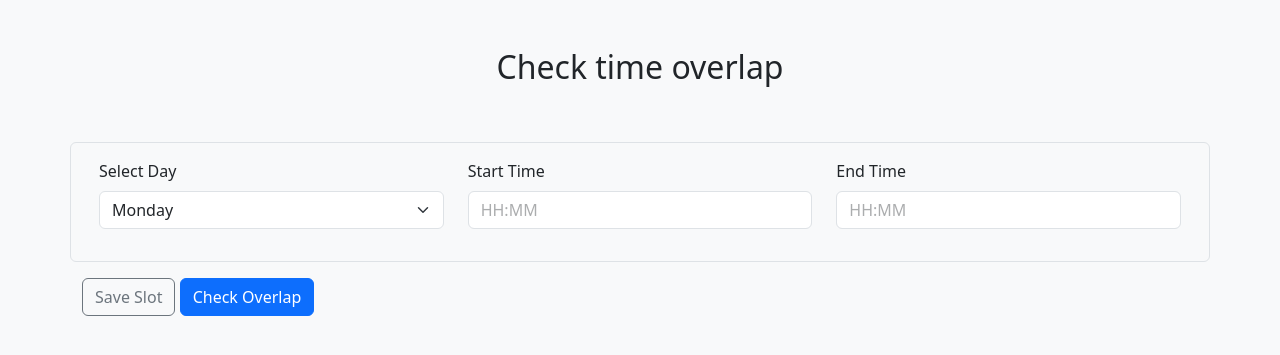
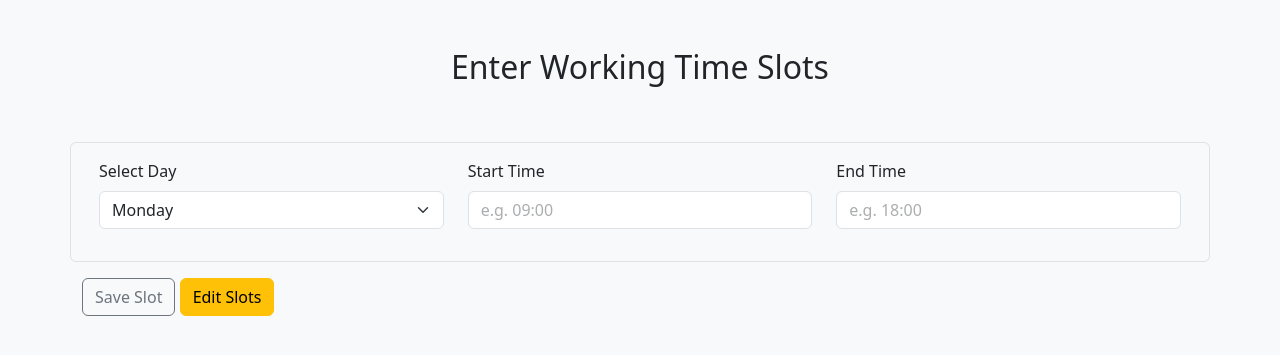
Before and after one commit to bozhko1z/Overlapping-Hours, a Django app: page / in a window 1280 px wide. Shown: the top 355 px of the page. Run offline with Django 5.2, Linux system fonts and the light colour scheme.

Commit message:
db started to recieve the inputs
attempting to configure formset properly, just saving progress

implemented formset for editing all time slots

along with that moved the overlap check in edit page, but it's not working for now

fixed check overlap button

added delete for every slot

added proper titles in the pages

changed placeholder texts

formatted files

moved the htmls outside static folder

fixed merging issues and rebuild the db

fixed db issue

fixed overlap and saving to db bugs

made Edit a class-based view

formatted one of the htmls

fixed css not loading

```diff
--- a/overlap_project/overlap_app/models.py
+++ b/overlap_project/overlap_app/models.py
@@ -10,7 +10,7 @@ class Shop(models.Model):
 
 
 class WorkingHours(models.Model):
-    shop = models.ForeignKey(Shop, on_delete=models.CASCADE, related_name='working_hours')
+    shop = models.ForeignKey(Shop, on_delete=models.CASCADE, related_name='working_hours', blank=True, null=True)
     day = models.CharField(max_length=20)
     start = models.TimeField()
     end = models.TimeField()
--- /dev/null
+++ b/overlap_project/overlap_app/templates/overlap_app/home.html
@@ -0,0 +1,208 @@
+<!DOCTYPE html>
+<html lang="en">
+<head>
+    <meta charset="UTF-8">
+    <meta name="viewport" content="width=device-width, initial-scale=1.0">
+    <title>Check Overlap</title>
+     <link href="https://cdn.jsdelivr.net/npm/bootstrap@5.3.3/dist/css/bootstrap.min.css" rel="stylesheet">
+    {%load static%}
+    <link rel="stylesheet" type="text/css" href="{%static 'overlap_app/style.css'%}">
+</head>
+<body class="bg-light">
+
+<div class="container mt-5">
+    <h2 class="text-center mb-4">Enter Working Time Slots</h2>
+
+    <form method="POST"  onsubmit="hiddenInp()">
+        {% csrf_token %}
+
+        <div class="p-3 mt-4 column" id="renSlot">
+        </div>
+
+        <div id="slots">
+            <div class="slot border rounded p-3  mb-3 row">
+                <div class="mb-3 col-4">
+                    <label for="days" class="form-label">Select Day</label>
+                    <select name="day" id="days" class="form-select">
+                        <option value="Monday">Monday</option>
+                        <option value="Tuesday">Tuesday</option>
+                        <option value="Wednesday">Wednesday</option>
+                        <option value="Thursday">Thursday</option>
+                        <option value="Friday">Friday</option>
+                        <option value="Saturday">Saturday</option>
+                        <option value="Sunday">Sunday</option>
+                        <option value="Weekend">Weekend</option>
+                        <option value="Working days">Working Days</option>
+                        <option value="All days">All Days</option>
+                    </select>
+                </div>
+
+                <div class="mb-3 col-4">
+                    <label for="starts" class="form-label">Start Time</label>
+                    <input type="text" name="start" id="starts" class="form-control" maxlength=5 placeholder="e.g. 09:00">
+                    <span id="startError" class="error"></span>
+                </div>
+
+                <div class="mb-3 col-4">
+                    <label for="ends" class="form-label">End Time</label>
+                    <input type="text" name="end" id="ends" class="form-control" maxlength=5 placeholder="e.g. 18:00">
+                    <span id="endError" class="error"></span>
+                </div>
+            </div>
+        </div>
+
+        <div class="mb-3">
+            <button type="button" onclick="saveSlot()" class="btn btn-outline-secondary">Save Slot</button>
+            <button type="submit" class="btn btn-warning">Edit Slots</button>
+        </div>
+    </form>
+
+</div>
+
+<script>
+
+    const slots = []
+       const currentSlot = document.querySelector('.slot');
+
+           currentSlot.addEventListener('keydown', function (event){
+               if (event.keyCode === 13 && event.target.nodeName === "INPUT") {
+                   var form = event.target.form;
+                   var index = Array.prototype.indexOf.call(form, event.target);
+                   form.elements[index + 1].focus();
+                   event.preventDefault();
+               }
+           });
+
+
+       function hiddenInp(){
+           const form = document.querySelector('form');
+
+           document.querySelectorAll('.hidden-slot').forEach(e => e.remove());
+
+           slots.forEach(slot => {
+               ['day', 'start', 'end'].forEach(key => {
+                   const input = document.createElement('input');
+                   input.type = 'hidden';
+                   input.name = key;
+                   input.value = slot[key];
+                   input.classList.add('hidden-slot');
+                   form.appendChild(input);
+               });
+           });
+       }
+
+       function saveSlot() {
+
+           const dayInput = currentSlot.querySelector('select');
+           const startInput = currentSlot.querySelector('input[name="start"]');
+           const endInput = currentSlot.querySelector('input[name="end"]');
+
+           const day = dayInput.value
+           const start = startInput.value
+           const end = endInput.value
+
+
+           const startError = document.getElementById("startError");
+           const endError = document.getElementById("endError");
+
+           function isTimeRangeValid(str) {
+               const [hourStr, minuteStr] = str.split(":");
+               const hour = parseInt(hourStr, 10);
+               const minute = parseInt(minuteStr, 10);
+
+               return (
+                   !isNaN(hour) &&
+                   !isNaN(minute) &&
+                   hour >= 0 && hour <= 23 &&
+                   minute >= 0 && minute <= 59
+               );
+           }
+
+
+           if(!start && !end){
+               startError.textContent = "Please fill in all the fields!!!";
+               endError.textContent = "Please fill in all the fields!!!";
+               return;
+           } else if(!end){
+               endError.textContent = "Please fill in all the fields!!!";
+               return;
+           } else if(!start){
+               startError.textContent = "Please fill in all the fields!!!";
+               return;
+           }
+
+           if (end < start){
+               endError.textContent = "End time cannot be bigger than start time!!!"
+               return;
+           }
+           else{
+               startError.textContent = "";
+               endError.textContent = "";
+           }
+
+           if(!isTimeRangeValid(start) && !isTimeRangeValid(end)){
+               startError.textContent = "Enter a valid time!";
+               endError.textContent = "Enter a valid time!";
+               startInput.value = '';
+               endInput.value = '';
+               return;
+           } else if(!isTimeRangeValid(end)){
+               endError.textContent = "Enter a valid time!";
+               endInput.value = '';
+               return;
+           } else if(!isTimeRangeValid(start)){
+               startError.textContent = "Enter a valid time!";
+               startInput.value = '';
+               return;
+           }
+           else{
+               startError.textContent = "";
+               endError.textContent = "";
+           }
+
+           slots.push({day, start, end})
+
+           sessionStorage.setItem('slots', JSON.stringify(slots));
+
+           renderSlot()
+
+           dayInput.selectedIndex = 0
+           startInput.value = ''
+           endInput.value = ''
+
+       }
+
+
+       function renderSlot(){
+           const displayDiv = document.getElementById("renSlot");
+
+           if (!displayDiv) return;
+
+           displayDiv.innerHTML = "";
+
+           slots.forEach((slot, index) => {
+               const div = document.createElement("div");
+               div.className = "mb-2";
+               div.innerHTML = `Slot ${index + 1}: ${slot.day} ${slot.start} - ${slot.end}`;
+               displayDiv.appendChild(div);
+           });
+       }
+
+       function editSlot(index){
+           const dayInput = currentSlot.querySelector('select[name="day"]');
+           const startInput = currentSlot.querySelector('input[name="start"]');
+           const endInput = currentSlot.querySelector('input[name="end"]');
+
+           dayInput.value = slots[index].day;
+           startInput.value = slots[index].start;
+           endInput.value = slots[index].end;
+           slots.splice(index, 1);
+
+           renderSlot()
+       }
+
+
+</script>
+
+</body>
+</html>
--- a/overlap_project/overlap_app/templates/static/overlap_app/home.html
+++ /dev/null
@@ -1,217 +0,0 @@
-<!DOCTYPE html>
-<html lang="en">
-<head>
-    <meta charset="UTF-8">
-    <meta name="viewport" content="width=device-width, initial-scale=1.0">
-    <title>Check Overlap</title>
-     <link href="https://cdn.jsdelivr.net/npm/bootstrap@5.3.3/dist/css/bootstrap.min.css" rel="stylesheet">
-    {%load static%}
-    <link rel="stylesheet" type="text/css" href="{%static 'overlap_app/style.css'%}">
-</head>
-<body class="bg-light">
-
-    <div class="container mt-5">
-        <h2 class="text-center mb-4">Check time overlap</h2>
-
-        <form method="POST"  onsubmit="hiddenInp()">
-            {% csrf_token %}
-
-            <div class="p-3 mt-4 column" id="renSlot">
-            </div>
-
-            <div id="slots">
-                <div class="slot border rounded p-3  mb-3 row">
-                    <div class="mb-3 col-4">
-                        <label for="days" class="form-label">Select Day</label>
-                        <select name="day" id="days" class="form-select">
-                            <option value="Monday">Monday</option>
-                            <option value="Tuesday">Tuesday</option>
-                            <option value="Wednesday">Wednesday</option>
-                            <option value="Thursday">Thursday</option>
-                            <option value="Friday">Friday</option>
-                            <option value="Saturday">Saturday</option>
-                            <option value="Sunday">Sunday</option>
-                            <option value="Weekend">Weekend</option>
-                            <option value="Working days">Working Days</option>
-                            <option value="All days">All Days</option>
-                        </select>
-                    </div>
-
-                    <div class="mb-3 col-4">
-                        <label for="starts" class="form-label">Start Time</label>
-                        <input type="text" name="start" id="starts" class="form-control" maxlength=5 placeholder="HH:MM">
-                        <span id="startError" class="error"></span>
-                    </div>
-
-                    <div class="mb-3 col-4">
-                        <label for="ends" class="form-label">End Time</label>
-                        <input type="text" name="end" id="ends" class="form-control" maxlength=5 placeholder="HH:MM">
-                        <span id="endError" class="error"></span>
-                    </div>
-                </div>
-            </div>
-
-            <div class="mb-3">
-                <button type="button" onclick="saveSlot()" class="btn btn-outline-secondary">Save Slot</button>
-                <button type="submit" class="btn btn-primary">Check Overlap</button>
-            </div>
-        </form>
-
-
-
-            {% if result is not None %}
-                {% if result %}
-                    <div class="fade-out alert alert-success">No Overlap Detected</div>
-                {% else %}
-                    <div class="fade-out alert alert-danger">Overlap Detected</div>
-                {% endif %}
-            {% endif %}
-    </div>
-
-    <script>
-        const slots = []
-        const currentSlot = document.querySelector('.slot');
-
-            currentSlot.addEventListener('keydown', function (event){
-                if (event.keyCode === 13 && event.target.nodeName === "INPUT") {
-                    var form = event.target.form;
-                    var index = Array.prototype.indexOf.call(form, event.target);
-                    form.elements[index + 1].focus();
-                    event.preventDefault();
-                }
-            });
-
-
-        function hiddenInp(){
-            const form = document.querySelector('form');
-
-            document.querySelectorAll('.hidden-slot').forEach(e => e.remove());
-
-            slots.forEach(slot => {
-                ['day', 'start', 'end'].forEach(key => {
-                    const input = document.createElement('input');
-                    input.type = 'hidden';
-                    input.name = key;
-                    input.value = slot[key];
-                    input.classList.add('hidden-slot');
-                    form.appendChild(input);
-                });
-            });
-        }
-
-        function saveSlot() {
-
-            const dayInput = currentSlot.querySelector('select');
-            const startInput = currentSlot.querySelector('input[name="start"]');
-            const endInput = currentSlot.querySelector('input[name="end"]');
-
-            const day = dayInput.value
-            const start = startInput.value
-            const end = endInput.value
-
-
-            const startError = document.getElementById("startError");
-            const endError = document.getElementById("endError");
-
-            function isTimeRangeValid(str) {
-                const [hourStr, minuteStr] = str.split(":");
-                const hour = parseInt(hourStr, 10);
-                const minute = parseInt(minuteStr, 10);
-
-                return (
-                    !isNaN(hour) &&
-                    !isNaN(minute) &&
-                    hour >= 0 && hour <= 23 &&
-                    minute >= 0 && minute <= 59
-                );
-            }
-
-
-            if(!start && !end){
-                startError.textContent = "Please fill in all the fields!!!";
-                endError.textContent = "Please fill in all the fields!!!";
-                return;
-            } else if(!end){
-                endError.textContent = "Please fill in all the fields!!!";
-                return;
-            } else if(!start){
-                startError.textContent = "Please fill in all the fields!!!";
-                return;
-            }
-
-            if (end < start){
-                endError.textContent = "End time cannot be bigger than start time!!!"
-                return;
-            }
-            else{
-                startError.textContent = "";
-                endError.textContent = "";
-            }
-
-            if(!isTimeRangeValid(start) && !isTimeRangeValid(end)){
-                startError.textContent = "Enter a valid time!";
-                endError.textContent = "Enter a valid time!";
-                startInput.value = '';
-                endInput.value = '';
-                return;
-            } else if(!isTimeRangeValid(end)){
-                endError.textContent = "Enter a valid time!";
-                endInput.value = '';
-                return;
-            } else if(!isTimeRangeValid(start)){
-                startError.textContent = "Enter a valid time!";
-                startInput.value = '';
-                return;
-            }
-            else{
-                startError.textContent = "";
-                endError.textContent = "";
-            }
-
-            slots.push({day, start, end})
-
-            renderSlot()
-
-            dayInput.selectedIndex = 0
-            startInput.value = ''
-            endInput.value = ''
-
-        }
-
-        function renderSlot(){
-            const displayDiv = document.getElementById("renSlot");
-
-            if (!displayDiv) return;
-
-            displayDiv.innerHTML = "";
-
-            slots.forEach((slot, index) => {
-                const div = document.createElement("div");
-                div.className = "mb-2";
-                div.innerHTML = `Slot ${index + 1}: ${slot.day} ${slot.start} - ${slot.end}`;
-                const editBtn = document.createElement("button");
-                editBtn.textContent = "Edit";
-                editBtn.className = "btn btn-sm btn-danger ms-2";
-                editBtn.onclick = () => editSlot(index);
-                div.appendChild(editBtn)
-                displayDiv.appendChild(div);
-            });
-        }
-
-        function editSlot(index){
-            const dayInput = currentSlot.querySelector('select[name="day"]');
-            const startInput = currentSlot.querySelector('input[name="start"]');
-            const endInput = currentSlot.querySelector('input[name="end"]');
-
-            dayInput.value = slots[index].day;
-            startInput.value = slots[index].start;
-            endInput.value = slots[index].end;
-            slots.splice(index, 1);
-
-            renderSlot()
-        }
-
-    </script>
-
-</body>
-</html>
--- a/overlap_project/overlap_app/urls.py
+++ b/overlap_project/overlap_app/urls.py
@@ -1,8 +1,8 @@
 from django.urls import path, include
-from django.contrib.auth import views as auth_views
 from . import  views
-from .views import Home
+from .views import Home, Edit
 
 urlpatterns = [
     path("", Home.as_view(), name="home"),
+    path('edit/', Edit.as_view(), name='edit'),
 ]
--- a/overlap_project/overlap_app/views.py
+++ b/overlap_project/overlap_app/views.py
@@ -1,30 +1,61 @@
-from django.shortcuts import render
 from django.views import View
+from django.shortcuts import render, redirect
+from django.forms import modelformset_factory
 from overlap_app.overlap_hours.funcs import overlapping
-from overlap_app.models import WorkingHours
+from .forms import WorkingHoursForm
+from .models import WorkingHours
 
 
 class Home(View):
-    template = 'static/overlap_app/home.html'
+    template = 'overlap_app/home.html'
     def get(self, request):
         return render(request, self.template)
 
     def post(self, request):
+        days = request.POST.getlist('day')
+        starts = request.POST.getlist('start')
+        ends = request.POST.getlist('end')
 
-        if request.method == 'POST':
-            days = request.POST.getlist('day')
-            starts = request.POST.getlist('start')
-            ends = request.POST.getlist('end')
-            data = []
+        data = []
 
-            for day, start, end in zip(days, starts, ends):
-                if day and start and end:
-                    WorkingHours.objects.create(day=day, start=start, end=end)
-                    data.append({'Day': day, 'Start': start, 'End': end})
+        for day, start, end in zip(days, starts, ends):
+            if day and start and end:
+                WorkingHours.objects.create(day=day, start=start, end=end)
 
-            result = overlapping(data)
+                data.append({'Day': day, 'Start': start, 'End': end})
 
-            if result is not None:
-                return render(request, self.template, {'result': result})
+        return redirect("edit")
 
-        return render(request, self.template)
+
+
+class Edit(View):
+    template = 'overlap_app/edit.html'
+
+    def get(self, request):
+        WorkingHoursFormSet = modelformset_factory(
+            WorkingHours, form=WorkingHoursForm, extra=0, can_delete=True
+        )
+        formset = WorkingHoursFormSet(queryset=WorkingHours.objects.all())
+        return render(request, self.template, {"formset": formset})
+
+    def post(self, request):
+        WorkingHoursFormSet = modelformset_factory(
+            WorkingHours, form=WorkingHoursForm, extra=0, can_delete=True
+        )
+        formset = WorkingHoursFormSet(request.POST)
+        action = request.POST.get("action")
+
+        if formset.is_valid():
+            formset.save()
+            if action == "check":
+                slots = WorkingHours.objects.all()
+                data = [{"Day": s.day, "Start": s.start, "End": s.end} for s in slots]
+                result = overlapping(data)
+                return render(
+                    request,
+                    self.template,
+                    {"formset": formset, "result": result},
+                )
+            return redirect("home")
+
+        return render(request, self.template, {"formset": formset})
--- a/overlap_project/overlap_project/settings.py
+++ b/overlap_project/overlap_project/settings.py
@@ -118,7 +118,7 @@ USE_TZ = True
 
 STATIC_URL = '/static/'
 
-STATICFILES_DIRS = [BASE_DIR / 'static', 'overlap_project/overlap_app/static']
+STATICFILES_DIRS = [BASE_DIR / 'static', 'overlap_project/overlap_app/templates/static']
 
 # Default primary key field type
 # https://docs.djangoproject.com/en/5.2/ref/settings/#default-auto-field
--- a/overlap_project/overlap_project/urls.py
+++ b/overlap_project/overlap_project/urls.py
@@ -17,7 +17,10 @@ Including another URLconf
 from django.contrib import admin
 from django.urls import path, include
 
+from overlap_app import views
+
 urlpatterns = [
     path('admin/', admin.site.urls),
     path("", include("overlap_app.urls")),
+    path("edit/", include("overlap_app.urls")),
 ]
```
Also changed, not shown: overlap_project/overlap_app/forms.py (added, +9 -0 lines), overlap_project/overlap_app/overlap_hours/API/tests/functional_tests.py (+1 -1 lines), overlap_project/overlap_app/overlap_hours/funcs.py (+8 -8 lines), overlap_project/overlap_app/templates/overlap_app/edit.html (added, +44 -0 lines), overlap_project/overlap_app/templates/static/overlap_app/style.css (+0 -11 lines), overlap_project/overlap_app/migrations/0001_initial.py.
